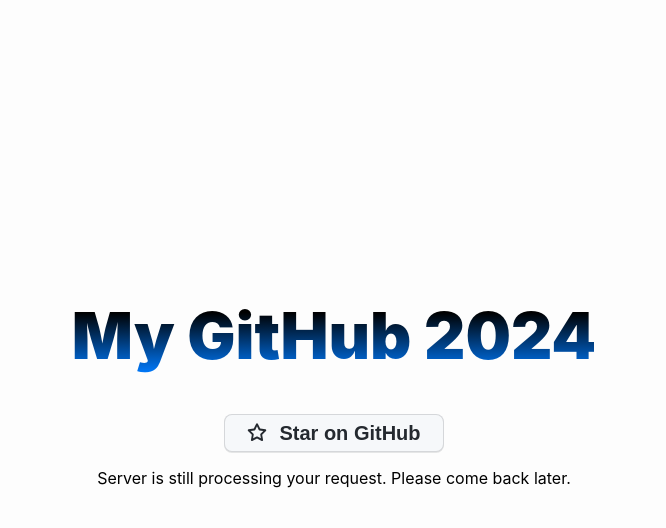
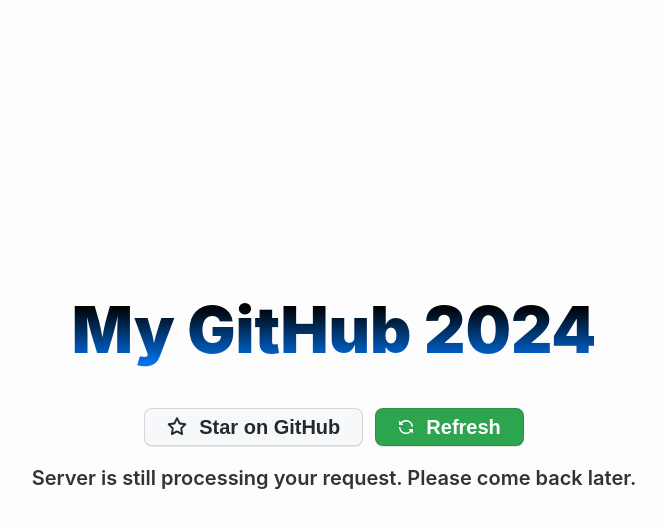
Before and after one commit to legendsonldh/my-github-2024, a Python web app: template templates/wait.html in a window 1280 px wide. Shown: the top 528 px of the page, without its empty margins (306-972 px from the left). Run offline with Jinja, Linux system fonts and the light colour scheme; the template is opened without the code that fills it, so the values that code supplies are empty.

Commit message:
feat: finally complete

```diff
--- a/my-github-2024.py
+++ b/my-github-2024.py
@@ -134,7 +134,10 @@ def load():
 
 @app.route("/wait")
 def wait():
-    return render_template("wait.html")
+    if user_contexts.get(session.get("username")) is not None:
+        return render_template("template.html", context=user_contexts.get(session.get("username")))
+    else:
+        return render_template("wait.html")
 
 
 @app.route("/display")
--- /dev/null
+++ b/static/style/wait.css
@@ -0,0 +1,102 @@
+:root {
+    --paper-color: #fdfdfd;
+    --black-color: #000;
+    --primary-color: #007bff;
+}
+
+body {
+    font-family: -apple-system, BlinkMacSystemFont, "Segoe UI", Helvetica, Arial, sans-serif, "Apple Color Emoji", "Segoe UI Emoji";
+    background-color: var(--paper-color);
+    margin: 0;
+    padding: 0;
+    display: flex;
+    justify-content: center;
+    align-items: center;
+    height: 100vh;
+    flex-direction: column;
+}
+
+h1 {
+    margin: 0;
+    text-align: center;
+    background: linear-gradient(to bottom, var(--black-color) 20%, var(--primary-color));
+    color: transparent;
+    -webkit-background-clip: text;
+    background-clip: text;
+    font-size: 64px;
+    font-weight: 900;
+    font-style: normal;
+    margin-bottom: 40px;
+}
+
+.button {
+    display: flex;
+    justify-content: center;
+    align-items: center;
+    gap: 12px;
+}
+
+button {
+    border-radius: 8px;
+    border: 1px solid rgba(27, 31, 36, 0.15);
+    font-weight: 600;
+    line-height: 20px;
+    white-space: nowrap;
+    vertical-align: middle;
+    cursor: pointer;
+    appearance: none;
+    -webkit-user-select: none;
+    user-select: none;
+    text-decoration: none;
+    text-align: center;
+    display: grid;
+    grid-template-areas: "leadingIcon text trailingIcon";
+    padding: 8px 22px;
+    font-size: 20px;
+    box-shadow: rgba(27, 31, 36, 0.1) 0px 1px 0px;
+    grid-area: text;
+    display: flex;
+    justify-content: center;
+    align-items: center;
+    gap: 12px;
+}
+
+#star {
+    color: rgb(36, 41, 47);
+    background-color: rgb(246, 248, 250);
+}
+
+#star:hover {
+    background-color: rgb(243, 244, 246);
+}
+
+#generate {
+    color: rgb(255, 255, 255);
+    background-color: rgb(45, 164, 78);
+    margin: 20px auto 0 auto;
+}
+
+#generate:hover {
+    background-color: rgb(44, 151, 75);
+}
+
+#refresh {
+    color: rgb(255, 255, 255);
+    background-color: rgb(45, 164, 78);
+}
+
+#refresh:hover {
+    background-color: rgb(44, 151, 75);
+}
+
+button svg {
+    fill: currentcolor;
+}
+
+p {
+    text-align: center;
+    font-size: 20px;
+    font-weight: 600;
+    color: #333;
+    margin: 20px 0;
+}
--- a/templates/wait.html
+++ b/templates/wait.html
@@ -4,8 +4,8 @@
 <head>
     <meta charset="UTF-8">
     <meta name="viewport" content="width=device-width, initial-scale=1.0">
-    <title>My GitHub 2024 | Dashboard</title>
-    <link rel="stylesheet" href="/static/style/dashboard.css">
+    <title>My GitHub 2024 | Wait</title>
+    <link rel="stylesheet" href="/static/style/wait.css">
 </head>
 
 <body>
@@ -19,9 +19,16 @@
             </svg>
             <span>Star on GitHub</span>
         </button>
+        <button onclick="location.reload()" type="button" id="refresh">
+            <svg xmlns="http://www.w3.org/2000/svg" viewBox="0 0 16 16" width="16" height="16">
+                <path
+                    d="M1.705 8.005a.75.75 0 0 1 .834.656 5.5 5.5 0 0 0 9.592 2.97l-1.204-1.204a.25.25 0 0 1 .177-.427h3.646a.25.25 0 0 1 .25.25v3.646a.25.25 0 0 1-.427.177l-1.38-1.38A7.002 7.002 0 0 1 1.05 8.84a.75.75 0 0 1 .656-.834ZM8 2.5a5.487 5.487 0 0 0-4.131 1.869l1.204 1.204A.25.25 0 0 1 4.896 6H1.25A.25.25 0 0 1 1 5.75V2.104a.25.25 0 0 1 .427-.177l1.38 1.38A7.002 7.002 0 0 1 14.95 7.16a.75.75 0 0 1-1.49.178A5.5 5.5 0 0 0 8 2.5Z">
+                </path>
+            </svg>
+            <span>Refresh</span>
+        </button>
     </div>
     <p>Server is still processing your request. Please come back later.</p>
 </body>
-<script src="/static/js/dashboard.js"></script>
 
 </html>
```
